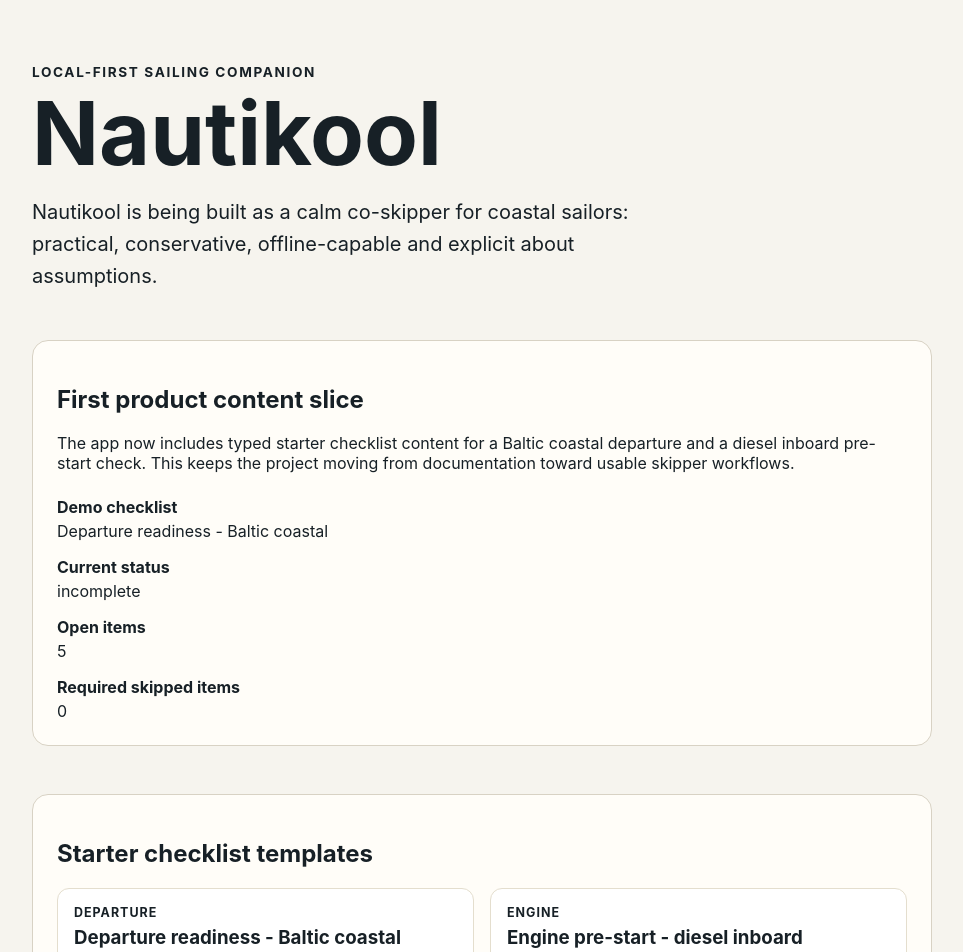
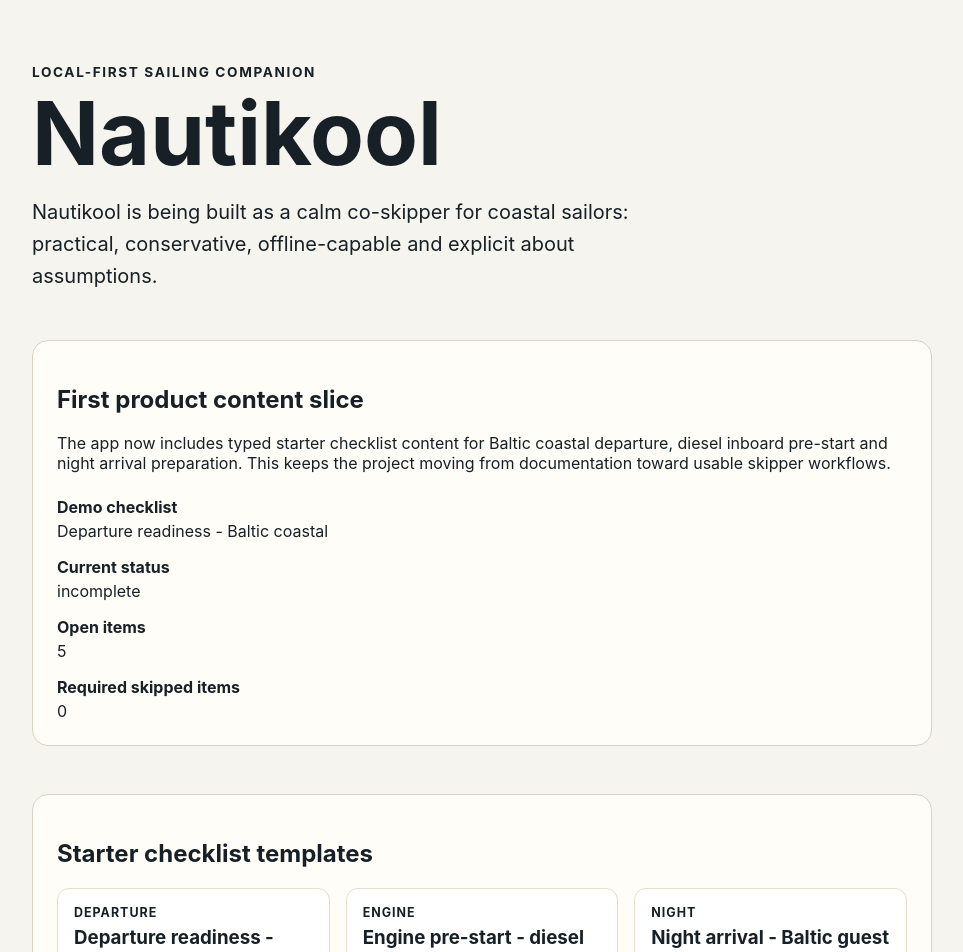
Before and after one commit to polimux/Nautikool, a SvelteKit app: page / in a window 1280 px wide. Shown: the top 952 px of the page, without its empty margins (158-1121 px from the left). Built offline with nearby package versions, Linux system fonts and the light colour scheme.

Commit message:
feat: surface all checklist templates on landing page

```diff
--- a/src/routes/+page.svelte
+++ b/src/routes/+page.svelte
@@ -1,5 +1,5 @@
 <script lang="ts">
-  import { departureReadinessTemplate, enginePreStartTemplate } from '$lib/content/checklistTemplates';
+  import { coreChecklistTemplates, departureReadinessTemplate } from '$lib/content/checklistTemplates';
   import { createChecklistRun, summarizeChecklistRun } from '$lib/domain/checklists';
 
   const run = createChecklistRun(departureReadinessTemplate, {
@@ -7,7 +7,7 @@
     vesselId: 'vessel:demo'
   });
   const summary = summarizeChecklistRun(departureReadinessTemplate, run);
-  const starterTemplates = [departureReadinessTemplate, enginePreStartTemplate];
+  const starterTemplates = coreChecklistTemplates;
 </script>
 
 <svelte:head>
@@ -29,9 +29,9 @@
   <section aria-labelledby="slice-title">
     <h2 id="slice-title">First product content slice</h2>
     <p>
-      The app now includes typed starter checklist content for a Baltic coastal departure and a
-      diesel inboard pre-start check. This keeps the project moving from documentation toward
-      usable skipper workflows.
+      The app now includes typed starter checklist content for Baltic coastal departure, diesel
+      inboard pre-start and night arrival preparation. This keeps the project moving from
+      documentation toward usable skipper workflows.
     </p>
     <dl>
       <div>
```
